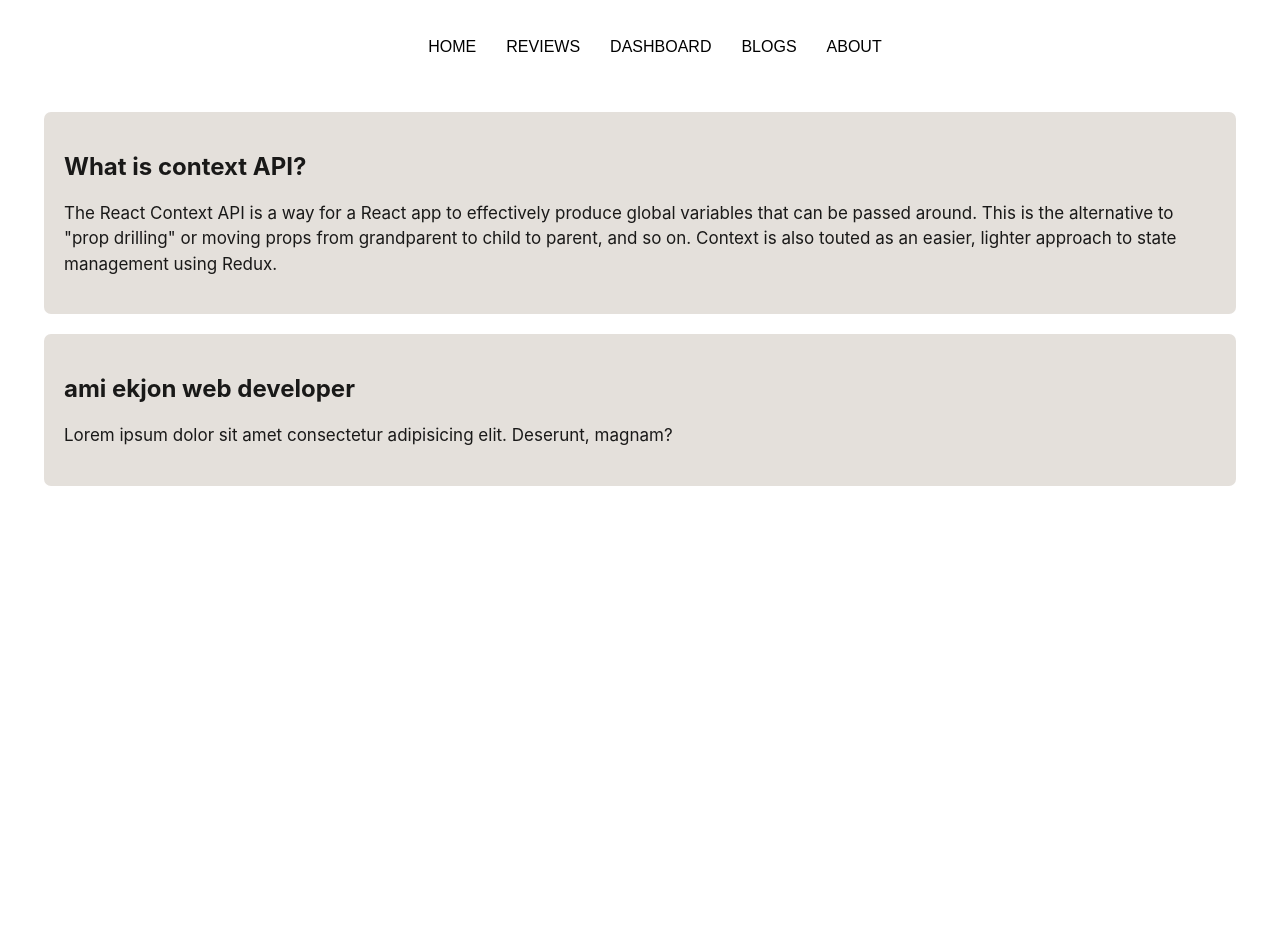
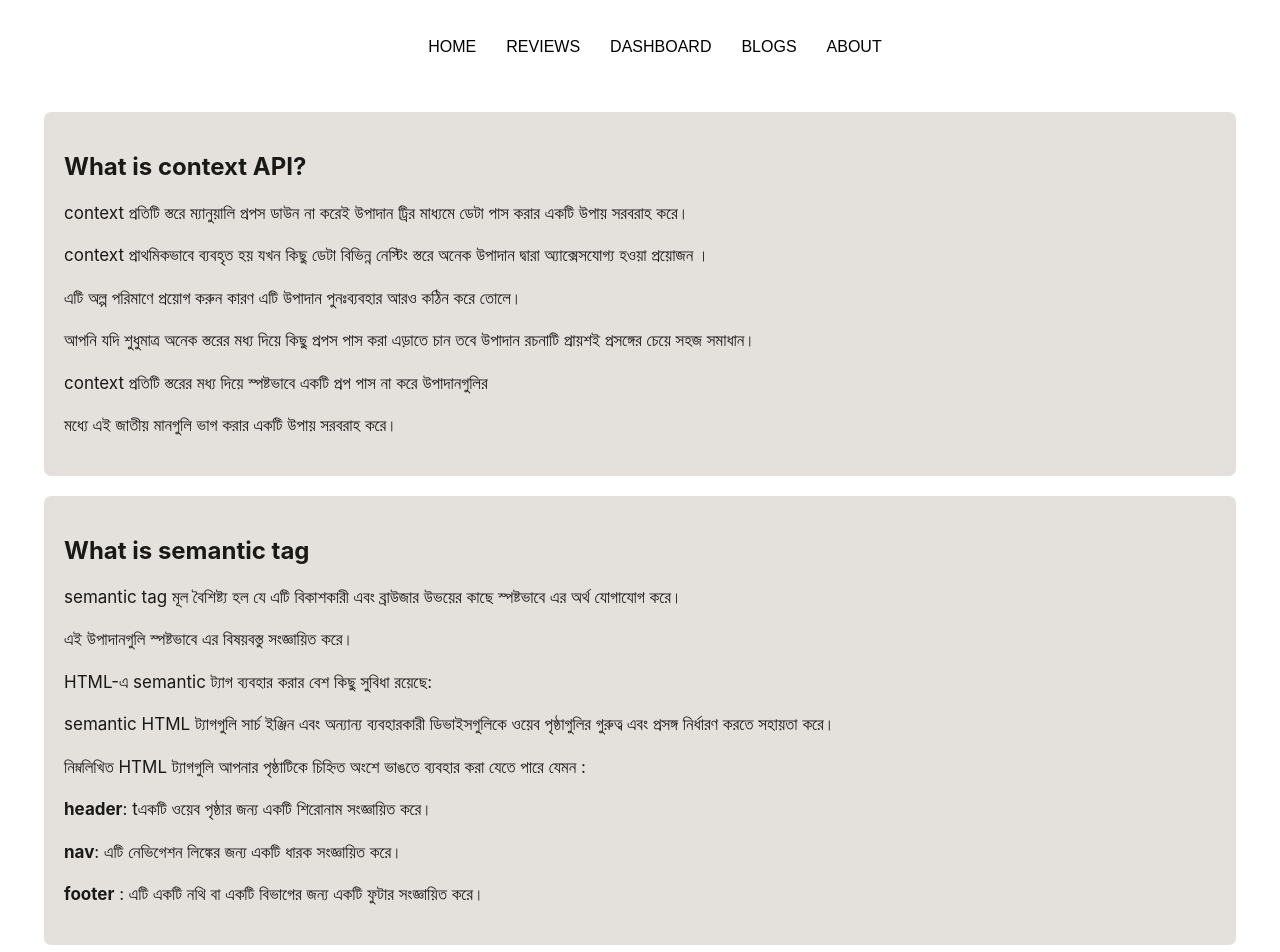
Before and after one commit to monirul360/food-reviews, a React (Create React App) app: page /blogs in a window 1280 px wide. Shown: the top 952 px of the page. Before the commit the page ends 800 px from the top, so only its background shows below. Built offline with nearby package versions, Linux system fonts and the light colour scheme.

Commit message:
blogs  page make complete

```diff
--- a/src/Components/Blogs/Blogs.js
+++ b/src/Components/Blogs/Blogs.js
@@ -5,11 +5,23 @@ const Blogs = () => {
         <div>
             <div className="blog">
                 <h2>What is context API?</h2>
-                <p>The React Context API is a way for a React app to effectively produce global variables that can be passed around. This is the alternative to "prop drilling" or moving props from grandparent to child to parent, and so on. Context is also touted as an easier, lighter approach to state management using Redux.</p>
+                <p>context প্রতিটি স্তরে ম্যানুয়ালি প্রপস ডাউন না করেই উপাদান ট্রির মাধ্যমে ডেটা পাস করার একটি উপায় সরবরাহ করে।</p>
+                <p>context প্রাথমিকভাবে ব্যবহৃত হয় যখন কিছু ডেটা বিভিন্ন নেস্টিং স্তরে অনেক উপাদান দ্বারা অ্যাক্সেসযোগ্য হওয়া প্রয়োজন । </p>
+                <p>এটি অল্প পরিমাণে প্রয়োগ করুন কারণ এটি উপাদান পুনঃব্যবহার আরও কঠিন করে তোলে।</p>
+                <p>আপনি যদি শুধুমাত্র অনেক স্তরের মধ্য দিয়ে কিছু প্রপস পাস করা এড়াতে চান তবে উপাদান রচনাটি প্রায়শই প্রসঙ্গের চেয়ে সহজ সমাধান।</p>
+                <p>context  প্রতিটি স্তরের মধ্য দিয়ে স্পষ্টভাবে একটি প্রপ পাস না করে উপাদানগুলির </p>
+                <p>মধ্যে এই জাতীয় মানগুলি ভাগ করার একটি উপায় সরবরাহ করে।</p>
             </div>
             <div className="blog">
-                <h2>ami ekjon web developer</h2>
-                <p>Lorem ipsum dolor sit amet consectetur adipisicing elit. Deserunt, magnam?</p>
+                <h2>What is semantic tag</h2>
+                <p>semantic tag মূল বৈশিষ্ট্য হল যে এটি বিকাশকারী এবং ব্রাউজার উভয়ের কাছে স্পষ্টভাবে এর অর্থ যোগাযোগ করে। </p>
+                <p>এই উপাদানগুলি স্পষ্টভাবে এর বিষয়বস্তু সংজ্ঞায়িত করে। </p>
+                <p>HTML-এ semantic  ট্যাগ ব্যবহার করার বেশ কিছু সুবিধা রয়েছে:</p>
+                <p>semantic HTML ট্যাগগুলি সার্চ ইঞ্জিন এবং অন্যান্য ব্যবহারকারী ডিভাইসগুলিকে ওয়েব পৃষ্ঠাগুলির গুরুত্ব এবং প্রসঙ্গ নির্ধারণ করতে সহায়তা করে।</p>
+                <p>নিম্নলিখিত HTML ট্যাগগুলি আপনার পৃষ্ঠাটিকে চিহ্নিত অংশে ভাঙতে ব্যবহার করা যেতে পারে যেমন :</p>
+                <p> <b>header</b>: tএকটি ওয়েব পৃষ্ঠার জন্য একটি শিরোনাম সংজ্ঞায়িত করে।</p>
+                <p><b>nav</b>: এটি নেভিগেশন লিঙ্কের জন্য একটি ধারক সংজ্ঞায়িত করে।</p>
+                <p><b>footer</b> : এটি একটি নথি বা একটি বিভাগের জন্য একটি ফুটার সংজ্ঞায়িত করে।</p>
             </div>
         </div>
     );
```
